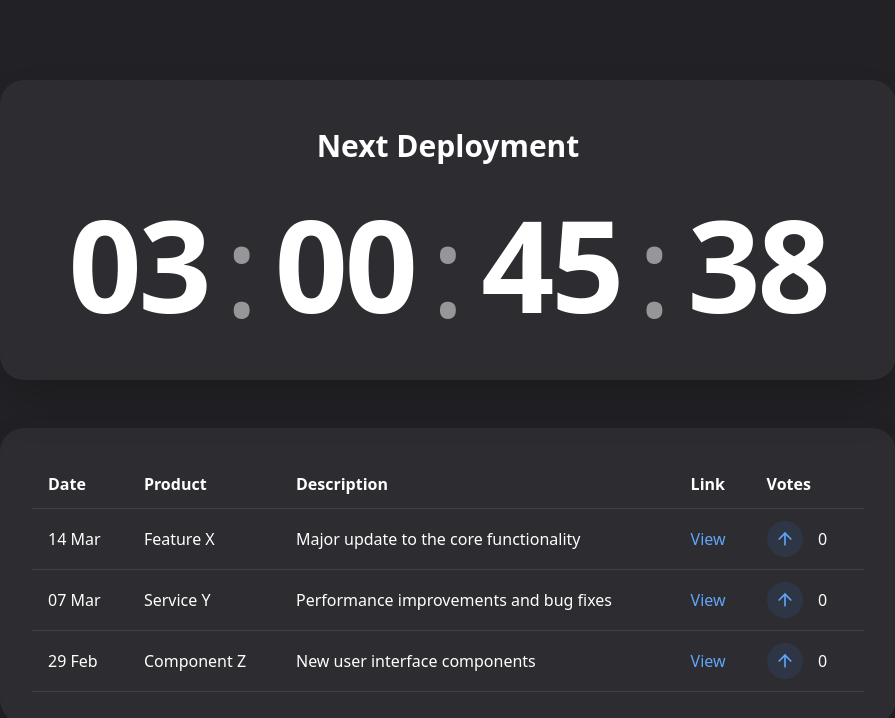
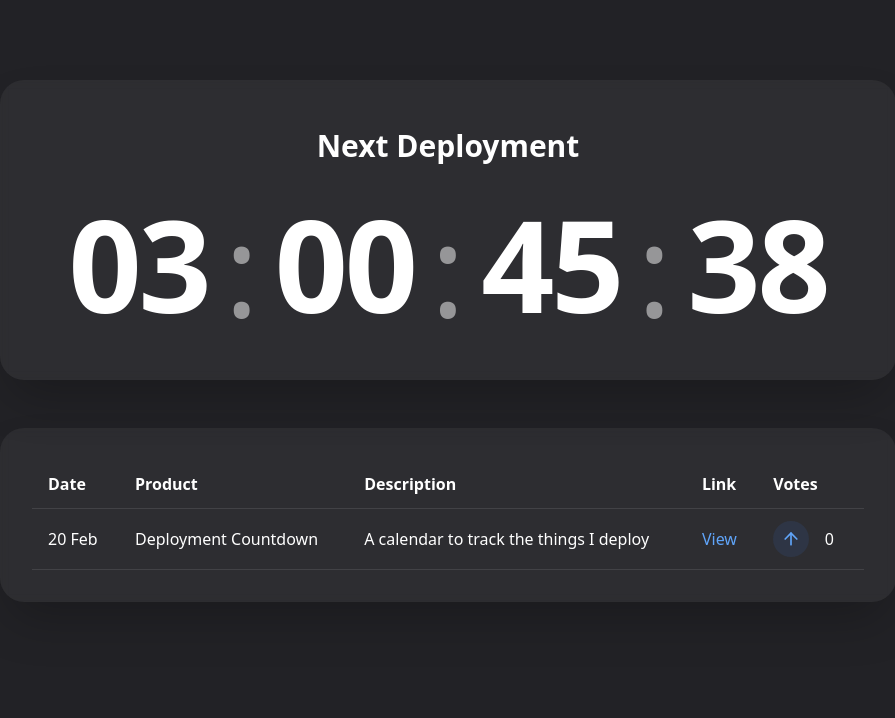
Before and after one commit to yourboybean/deployment-countdown, a React (Vite) app: page / in a window 1280 px wide. Shown: the top 718 px of the page, without its empty margins (192-1087 px from the left). Built offline with nearby package versions, Linux system fonts and the light colour scheme.

Commit message:
Update deployment log data
Refactored the deployment log to only include a single entry for "Deployment Countdown".  The date, product name, description, and link have been updated accordingly.

```diff
--- a/src/components/CountdownTimer.tsx
+++ b/src/components/CountdownTimer.tsx
@@ -1,4 +1,3 @@
-
 import React, { useState, useEffect } from "react";
 import { ArrowUp } from "lucide-react";
 
@@ -25,24 +24,10 @@ interface FloatingArrow {
 
 const deploymentLogs: DeploymentLog[] = [
   {
-    date: "14 Mar",
-    product: "Feature X",
-    description: "Major update to the core functionality",
-    link: "https://example.com/release-1",
-    votes: 0,
-  },
-  {
-    date: "07 Mar",
-    product: "Service Y",
-    description: "Performance improvements and bug fixes",
-    link: "https://example.com/release-2",
-    votes: 0,
-  },
-  {
-    date: "29 Feb",
-    product: "Component Z",
-    description: "New user interface components",
-    link: "https://example.com/release-3",
+    date: "20 Feb",
+    product: "Deployment Countdown",
+    description: "A calendar to track the things I deploy",
+    link: "https://camdenbean.com",
     votes: 0,
   },
 ];
```
